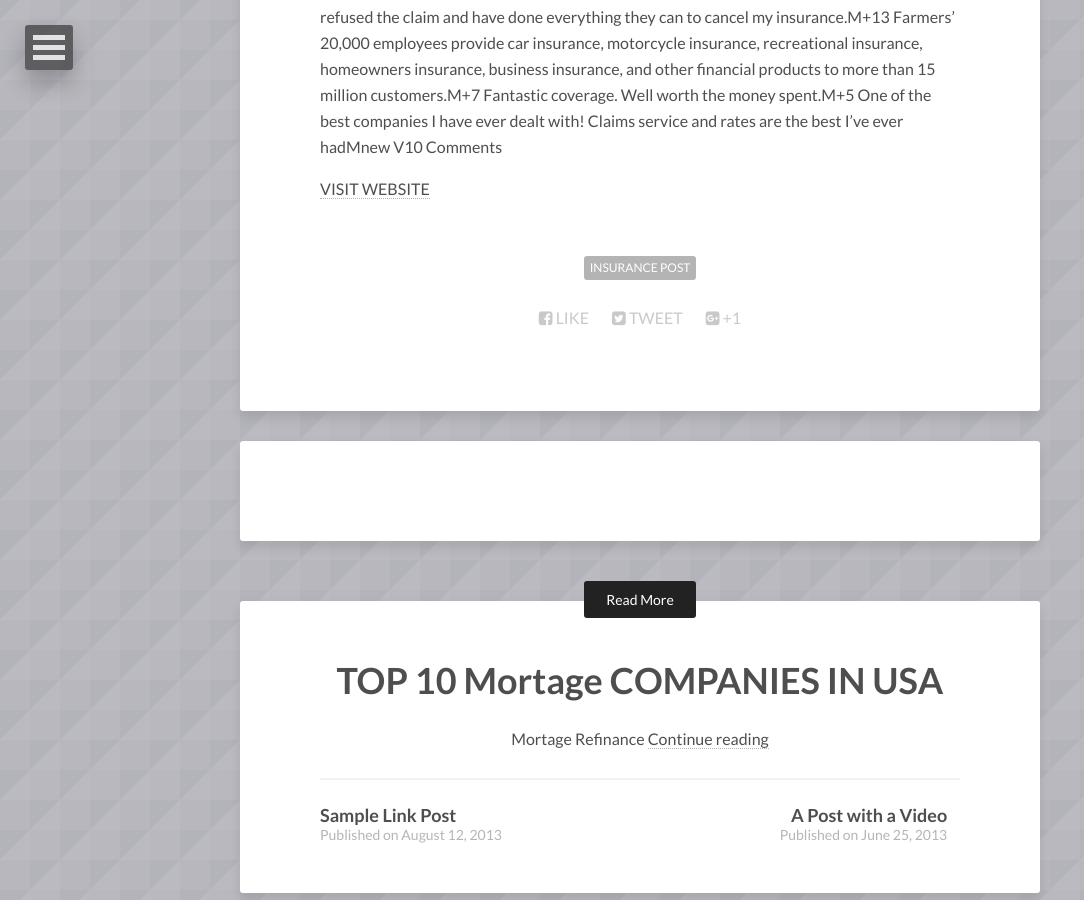
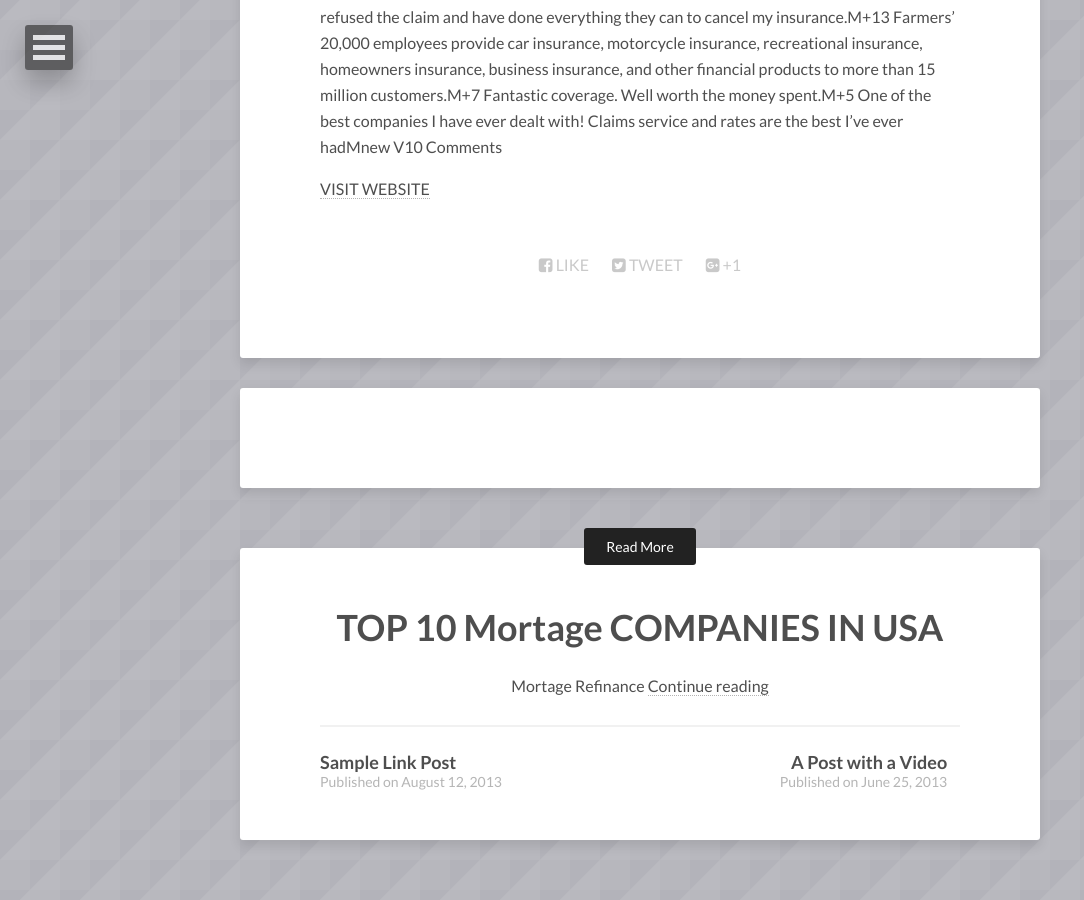
Before and after one commit to vivek1karna/topten, a Jekyll site: the page built from _posts/2013-10-26-background-image.md, in a window 1280 px wide and 900 px high, scrolled down 3160 px. Shown: the whole window, without its empty margins (0-1084 px from the left). Built offline with Jekyll 4.4.1, drawn with Linux system fonts in a browser that asks for light colours; nearby versions of some CDN libraries; comment, search, counter and statistics services are not loaded.

Commit message:
Update 2013-10-26-background-image.md

```diff
--- a/_posts/2013-10-26-background-image.md
+++ b/_posts/2013-10-26-background-image.md
@@ -2,7 +2,6 @@
 layout: post
 title: TOP 10 Best INSURANCE COMPANIES IN USA
 description: "Best Insurance Companies"
-tags: [Insurance post]
 image:
   feature: insu.jpg
   background: triangular.png
```
